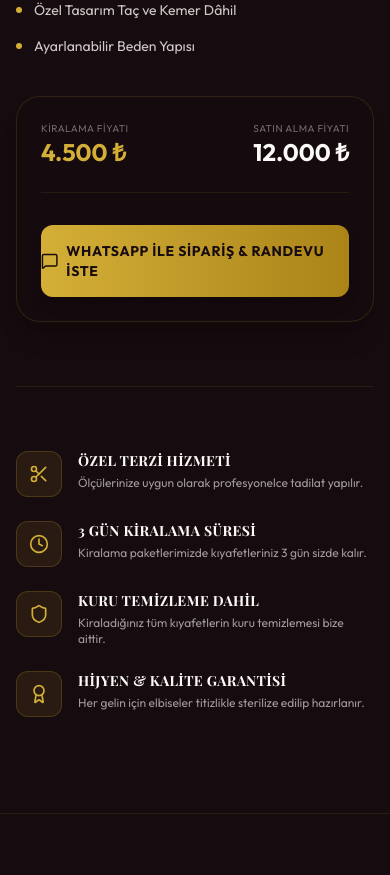
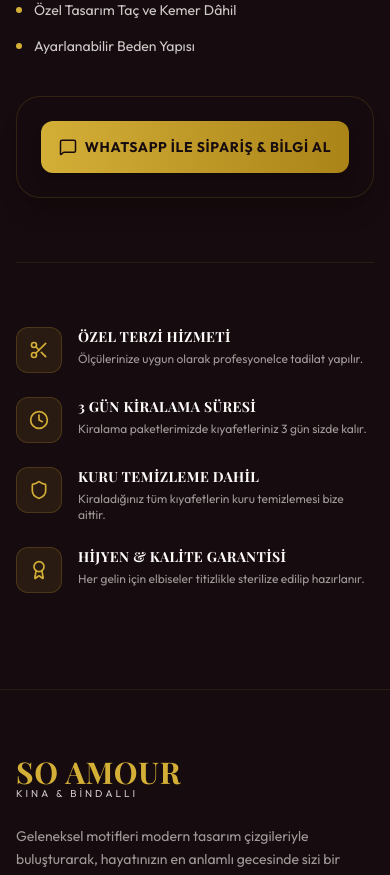
Before and after one commit to kaplanumuteren/soamourbindalli, a React (Vite) app: page /urun/1 in a window 390 px wide. Shown: the part 1060-1935 px from the top of the page. Built offline with nearby package versions, Linux system fonts and the light colour scheme; a web font is replaced by a local one.

Commit message:
feat: removed pricing fields from products list, detail views, and admin dashboard

```diff
--- a/src/components/ProductCard.jsx
+++ b/src/components/ProductCard.jsx
@@ -2,7 +2,7 @@
 import { Link } from "react-router-dom";
 
 export default function ProductCard({ product }) {
-  const { id, name, category, type, priceRental, priceSale, image } = product;
+  const { id, name, category, type, image } = product;
 
   // Format category name for Turkish user-facing UI
   const formatCategory = (cat) => {
@@ -37,15 +37,13 @@
           >
             <Eye size={20} />
           </Link>
-          <a
-            href={`https://wa.me/905000000000?text=Merhaba,%20"${name}"%20modeliniz%20hakkında%20detaylı%20bilgi%20ve%20fiyat%20almak%20istiyorum.`}
-            target="_blank"
-            rel="noopener noreferrer"
+          <Link
+            to={`/urun/${id}`}
             className="p-3 bg-brand-burgundy text-brand-ivory border border-brand-gold/30 rounded-full hover:bg-brand-burgundy-light hover:scale-110 transition-all shadow-lg cursor-pointer"
-            title="WhatsApp ile Sor"
+            title="Bilgi Al"
           >
             <ShoppingBag size={20} />
-          </a>
+          </Link>
         </div>
 
         {/* Badges */}
@@ -73,29 +71,9 @@
         <span className="text-xs font-sans uppercase tracking-[0.2em] text-brand-gold/80 mb-2">
           {formatCategory(category)}
         </span>
-        <h3 className="font-serif text-lg sm:text-xl font-semibold text-brand-ivory hover:text-brand-gold transition-colors duration-300 mb-3 line-clamp-1">
+        <h3 className="font-serif text-lg sm:text-xl font-semibold text-brand-ivory hover:text-brand-gold transition-colors duration-300 line-clamp-2">
           <Link to={`/urun/${id}`}>{name}</Link>
         </h3>
-
-        {/* Pricing */}
-        <div className="mt-auto pt-4 border-t border-brand-gold/10 flex flex-wrap items-baseline gap-x-4 gap-y-1">
-          {priceRental && (
-            <div className="flex flex-col">
-              <span className="text-[10px] font-sans uppercase tracking-wider text-brand-ivory/40">Kiralık</span>
-              <span className="font-sans text-brand-gold font-bold text-lg">
-                {priceRental.toLocaleString("tr-TR")} ₺
-              </span>
-            </div>
-          )}
-          {priceSale && (
-            <div className="flex flex-col">
-              <span className="text-[10px] font-sans uppercase tracking-wider text-brand-ivory/40">Satılık</span>
-              <span className="font-sans text-brand-ivory font-bold text-lg">
-                {priceSale.toLocaleString("tr-TR")} ₺
-              </span>
-            </div>
-          )}
-        </div>
       </div>
     </div>
   );
--- a/src/data/products.js
+++ b/src/data/products.js
@@ -4,10 +4,8 @@
     name: "Hürrem Sultan Yakut Kaftan",
     category: "kaftan",
     type: "rental-sale",
-    priceRental: 4500,
-    priceSale: 12000,
     description: "Derin yakut kırmızısı kadife üzerine el işçiliği altın sim işlemelerle donatılmış, saray ihtişamını yansıtan özel tasarım kaftan setimiz. İç elbisesi, kemeri ve başlığı dahildir.",
-    image: "https://images.unsplash.com/photo-1610030469983-98e550d6193c?auto=format&fit=crop&w=600&q=80", // placeholder high-quality photo
+    image: "https://images.unsplash.com/photo-1610030469983-98e550d6193c?auto=format&fit=crop&w=600&q=80",
     features: ["Hakiki İpek Kadife Kumaş", "El İşçiliği Varak Nakışlar", "Özel Tasarım Taç ve Kemer Dâhil", "Ayarlanabilir Beden Yapısı"]
   },
   {
@@ -15,8 +13,7 @@
     name: "Saray İhtişamı Zümrüt Kaftan",
     category: "kaftan",
     type: "rental",
-    priceRental: 5000,
-    description: "Zümrüt yeşili asil kadife kumaş, kabartma sırma nakışlar ve pelerin kolları ile modern ve gelenekselin kusursuz uyumu. Sadece kiralık olarak sunulmaktadır.",
+    description: "Zümrüt yeşili asil kadife kumaş, kabartma sırma nakışlar and pelerin kolları ile modern ve gelenekselin kusursuz uyumu. Sadece kiralık olarak sunulmaktadır.",
     image: "https://images.unsplash.com/photo-1595777457583-95e059d581b8?auto=format&fit=crop&w=600&q=80",
     features: ["A Kalite Kadife", "Fransız Danteli Detaylar", "Saray Tipi Uzun Pelerin", "İç Saten Elbise Dahil"]
   },
@@ -25,8 +22,6 @@
     name: "Aşk-ı Derun Bordo Kaftan",
     category: "kaftan",
     type: "rental-sale",
-    priceRental: 4800,
-    priceSale: 13500,
     description: "Bordo kadife zemin üzerine incilerle bezeli el emeği işlemeler. Kuyruklu pelerin tasarımı ve asil duruşuyla kına gecenizin yıldızı olacaksınız.",
     image: "https://images.unsplash.com/photo-1596783074918-c84cb06531ca?auto=format&fit=crop&w=600&q=80",
     features: ["İnci ve Boncuk İşlemeli", "Kuyruklu Pelerin", "Tarlatan ve Taç Dahil", "Kuru Temizleme Garantili"]
@@ -36,8 +31,6 @@
     name: "Defne Bordo Saten Kına Elbisesi",
     category: "dress",
     type: "rental-sale",
-    priceRental: 3000,
-    priceSale: 8500,
     description: "Düşük omuzlu, yırtmaçlı ve arkası bağlamalı ithal saten kına elbisesi. Modern bir tarz arayan gelinlerimiz için ideal bir seçim.",
     image: "https://images.unsplash.com/photo-1566174053879-31528523f8ae?auto=format&fit=crop&w=600&q=80",
     features: ["İthal Likralı Saten Kumaş", "Korseli Göğüs Glopları", "Derin Yırtmaç ve Kuyruk", "Özel Dikim Hissi Veren Kalıp"]
@@ -47,8 +40,6 @@
     name: "Zarif Kırmızı Şifon Kına Elbisesi",
     category: "dress",
     type: "rental-sale",
-    priceRental: 2800,
-    priceSale: 7500,
     description: "Uçuş uçuş şifon etekleri ve dantel detaylı üst bedeniyle hareketli kına gecelerinde konfor ve zarafeti bir arada sunar.",
     image: "https://images.unsplash.com/photo-1518049360964-6a457a274df4?auto=format&fit=crop&w=600&q=80",
     features: ["Yumuşak Dökümlü Şifon", "Fransız Güpürü İşlemeler", "Yarı Transparan Sırt Detayı", "Hafif ve Rahat Tasarım"]
@@ -58,7 +49,6 @@
     name: "Kraliyet Altın Kına Tacı",
     category: "accessory",
     type: "sale",
-    priceSale: 850,
     description: "Zirkon taşlar ve altın kaplama metal alaşımla hazırlanan, saçta kayma yapmayan özel tasarım lüks kına tacı.",
     image: "https://images.unsplash.com/photo-1599643478518-a784e5dc4c8f?auto=format&fit=crop&w=600&q=80",
     features: ["A++ Zirkon Taşlar", "Altın Kaplama Kararmaz Metal", "Ergonomik Tasarım", "Hediye Kutulu"]
@@ -68,7 +58,6 @@
     name: "Gelin Duvak & El Gülü Seti",
     category: "accessory",
     type: "sale",
-    priceSale: 650,
     description: "Kırmızı tül üzerine pul işlemeli gelin yüz örtüsü (duvak) ve el gülleri seti. Geleneksel kına yakma seremonisi için vazgeçilmez bir set.",
     image: "https://images.unsplash.com/photo-1549417229-aa67d3263c09?auto=format&fit=crop&w=600&q=80",
     features: ["Kırmızı Hayal Tül", "Lazer Kesim El Gülleri", "Sırma Nakışlı Duvak Kenarı", "2 Adet El Gülü Dâhil"]
@@ -78,7 +67,6 @@
     name: "Lüks Işıltılı Kına Tefi & Yelpaze Seti",
     category: "accessory",
     type: "sale",
-    priceSale: 450,
     description: "Tüylü, pullu ve zilli özel tasarım kına tefi ile dans ederken size eşlik edecek şık el yelpazesi seti.",
     image: "https://images.unsplash.com/photo-1511192336575-5a79af67a629?auto=format&fit=crop&w=600&q=80",
     features: ["Kaliteli Zil ve Kasnak", "İthal Tüy ve Pul Süsleme", "Kombin Yelpaze Dâhil", "Dans Showları İçin Uygun Kesim"]
--- a/src/pages/Admin.jsx
+++ b/src/pages/Admin.jsx
@@ -36,8 +36,6 @@
     name: "",
     category: "kaftan",
     type: "rental-sale",
-    priceRental: "",
-    priceSale: "",
     description: "",
     image: "",
     features: ""
@@ -125,8 +123,6 @@
       name: "",
       category: "kaftan",
       type: "rental-sale",
-      priceRental: "",
-      priceSale: "",
       description: "",
       image: "https://images.unsplash.com/photo-1595777457583-95e059d581b8?auto=format&fit=crop&w=600&q=80",
       features: ""
@@ -140,8 +136,6 @@
       name: product.name,
       category: product.category,
       type: product.type,
-      priceRental: product.priceRental || "",
-      priceSale: product.priceSale || "",
       description: product.description || "",
       image: product.image || "",
       features: product.features ? product.features.join(", ") : ""
@@ -171,8 +165,6 @@
       name: productFields.name,
       category: productFields.category,
       type: productFields.type,
-      priceRental: productFields.priceRental ? parseInt(productFields.priceRental) : null,
-      priceSale: productFields.priceSale ? parseInt(productFields.priceSale) : null,
       description: productFields.description,
       image: productFields.image,
       features: formattedFeatures
@@ -556,8 +548,6 @@
                     <tr>
                       <th className="px-6 py-4">Ürün</th>
                       <th className="px-6 py-4">Kategori</th>
-                      <th className="px-6 py-4">Kiralık Fiyatı</th>
-                      <th className="px-6 py-4">Satılık Fiyatı</th>
                       <th className="px-6 py-4 text-right">İşlemler</th>
                     </tr>
                   </thead>
@@ -581,12 +571,7 @@
                               : "Aksesuar"}
                           </span>
                         </td>
-                        <td className="px-6 py-4 font-semibold text-brand-gold">
-                          {p.priceRental ? `${p.priceRental.toLocaleString("tr-TR")} ₺` : "-"}
-                        </td>
-                        <td className="px-6 py-4 font-semibold">
-                          {p.priceSale ? `${p.priceSale.toLocaleString("tr-TR")} ₺` : "-"}
-                        </td>
+
                         <td className="px-6 py-4 text-right">
                           <div className="inline-flex gap-2">
                             <button
@@ -992,31 +977,7 @@
                 </div>
               </div>
 
-              <div className="grid grid-cols-1 sm:grid-cols-2 gap-5">
-                <div>
-                  <label className="block text-xs font-sans uppercase tracking-widest text-brand-gold mb-2">Kiralama Fiyatı (₺)</label>
-                  <input
-                    type="number"
-                    disabled={productFields.type === "sale"}
-                    value={productFields.priceRental}
-                    onChange={(e) => setProductFields((prev) => ({ ...prev, priceRental: e.target.value }))}
-                    placeholder="Örn. 4500 (Boş bırakabilirsiniz)"
-                    className="w-full bg-[#160B0E]/60 border border-brand-gold/20 focus:border-brand-gold rounded-xl py-3 px-4 text-brand-ivory font-sans focus:outline-none transition-all disabled:opacity-30"
-                  />
-                </div>
 
-                <div>
-                  <label className="block text-xs font-sans uppercase tracking-widest text-brand-gold mb-2">Satın Alma Fiyatı (₺)</label>
-                  <input
-                    type="number"
-                    disabled={productFields.type === "rental"}
-                    value={productFields.priceSale}
-                    onChange={(e) => setProductFields((prev) => ({ ...prev, priceSale: e.target.value }))}
-                    placeholder="Örn. 12000 (Boş bırakabilirsiniz)"
-                    className="w-full bg-[#160B0E]/60 border border-brand-gold/20 focus:border-brand-gold rounded-xl py-3 px-4 text-brand-ivory font-sans focus:outline-none transition-all disabled:opacity-30"
-                  />
-                </div>
-              </div>
 
               <div>
                 <label className="block text-xs font-sans uppercase tracking-widest text-brand-gold mb-2">Ürün Özellikleri (Virgülle Ayırın)</label>
--- a/src/pages/ProductDetail.jsx
+++ b/src/pages/ProductDetail.jsx
@@ -27,7 +27,7 @@
     );
   }
 
-  const { name, category, type, priceRental, priceSale, description, image, features } = product;
+  const { name, category, type, description, image, features } = product;
 
   const formatCategory = (cat) => {
     switch (cat) {
@@ -134,35 +134,16 @@
               )}
             </div>
 
-            {/* Pricing Card & WhatsApp Action */}
+            {/* WhatsApp Action */}
             <div className="bg-[#160B0E]/40 border border-brand-gold/15 rounded-3xl p-6 sm:p-8 shadow-xl mt-auto">
-              <div className="flex items-center justify-between gap-6 mb-8 border-b border-brand-gold/10 pb-6">
-                {priceRental && (
-                  <div>
-                    <span className="block text-[10px] font-sans uppercase tracking-wider text-brand-ivory/40">Kiralama Fiyatı</span>
-                    <span className="font-sans text-brand-gold font-bold text-2xl sm:text-3xl">
-                      {priceRental.toLocaleString("tr-TR")} ₺
-                    </span>
-                  </div>
-                )}
-                {priceSale && (
-                  <div>
-                    <span className="block text-[10px] font-sans uppercase tracking-wider text-brand-ivory/40">Satın Alma Fiyatı</span>
-                    <span className="font-sans text-brand-ivory font-bold text-2xl sm:text-3xl">
-                      {priceSale.toLocaleString("tr-TR")} ₺
-                    </span>
-                  </div>
-                )}
-              </div>
-
               <a
                 href={`https://wa.me/${contactSettings?.whatsapp || "905000000000"}?text=${encodeURIComponent(whatsappMessage)}`}
                 target="_blank"
                 rel="noopener noreferrer"
-                className="w-full flex items-center justify-center gap-2 bg-gradient-to-r from-brand-gold to-brand-gold-dark hover:from-brand-gold-light hover:to-brand-gold text-[#160B0E] font-sans font-bold py-4 rounded-xl shadow-lg hover:scale-[1.02] transition-all text-sm tracking-wider uppercase"
+                className="w-full flex items-center justify-center gap-2 bg-gradient-to-r from-brand-gold to-brand-gold-dark hover:from-brand-gold-light hover:to-brand-gold text-[#160B0E] font-sans font-bold py-4 rounded-xl shadow-lg hover:scale-[1.02] transition-all text-sm tracking-wider uppercase cursor-pointer"
               >
                 <MessageSquare size={18} />
-                WhatsApp ile Sipariş & Randevu İste
+                WhatsApp ile Sipariş & Bilgi Al
               </a>
             </div>
           </div>
```
